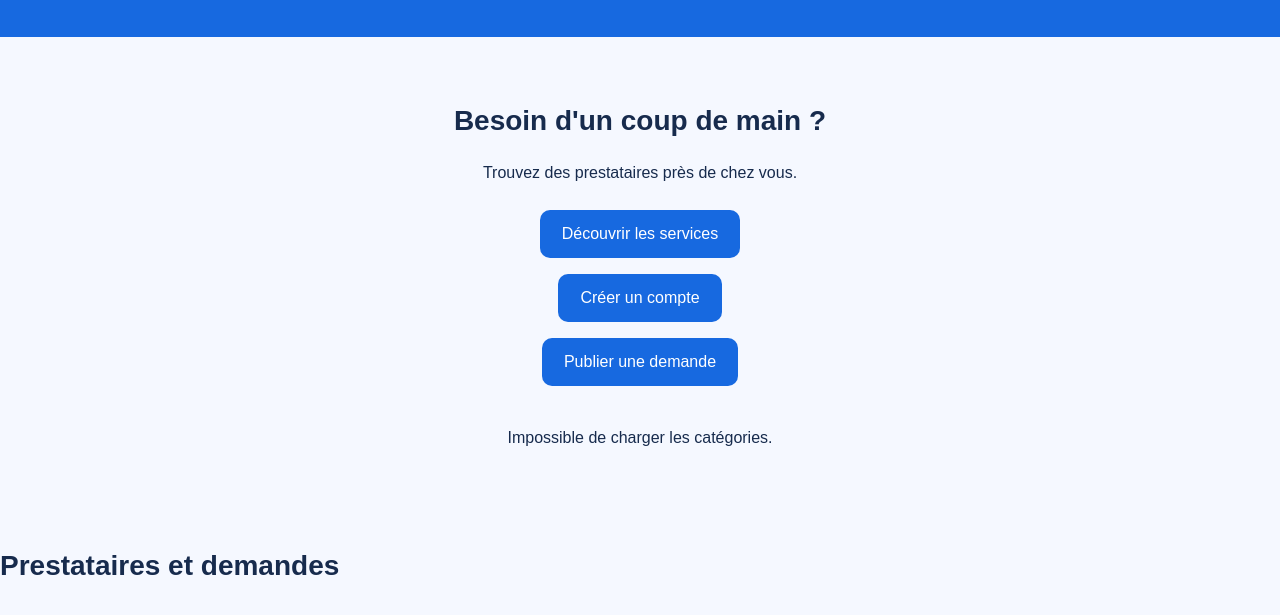
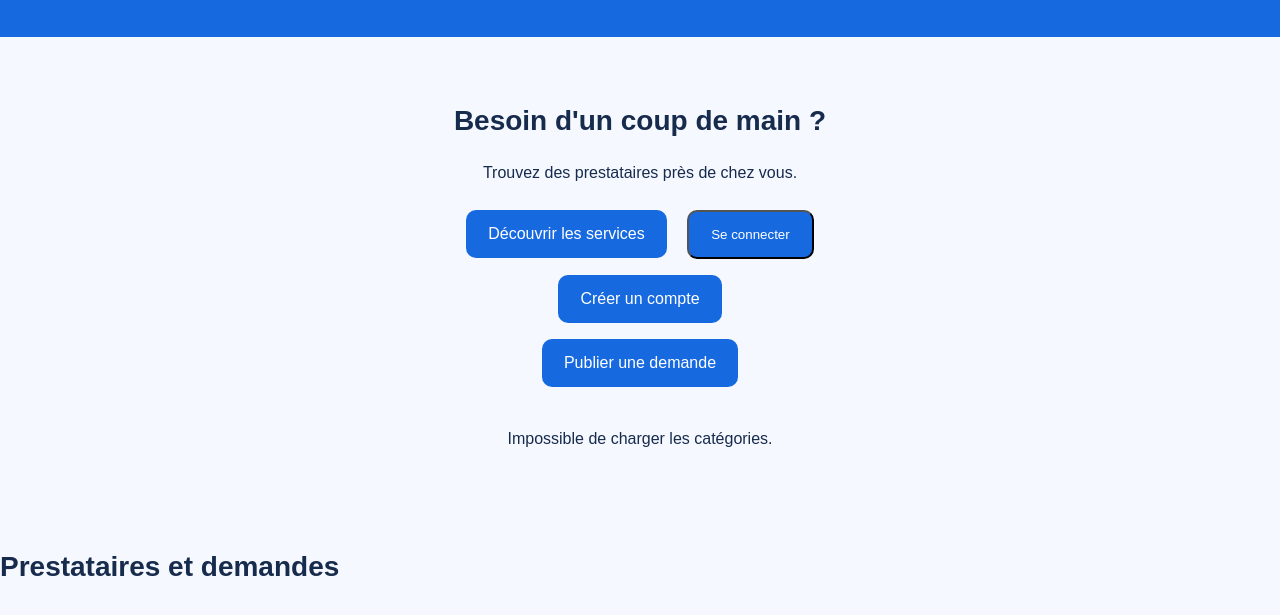
Before and after one commit to havelange56/Proxigo, a plain HTML site: page index.html in a window 1280 px wide. Shown: the part 111-726 px from the top of the page. Drawn offline with nearby package versions, Linux system fonts and the light colour scheme; no server answers.

Commit message:
Add button to connect and open details section
Added a button to open the connection details section smoothly.

```diff
--- a/index.html
+++ b/index.html
@@ -56,7 +56,9 @@
     <h2>Besoin d'un coup de main ?</h2>
     <p>Trouvez des prestataires près de chez vous.</p>
     <a class="button" href="#services">Découvrir les services</a>
-    <details>
+
+<button type="button" class="button" onclick="document.getElementById('connexion-client').closest('details').open = true; document.getElementById('connexion-client').closest('details').scrollIntoView({behavior:'smooth'});">Se connecter</button>
+<details>
   <summary class="button">Publier une demande</summary>
   <form id="connexion-client" class="service" onsubmit="return false">
   <p><label>Adresse e-mail<br>
```
